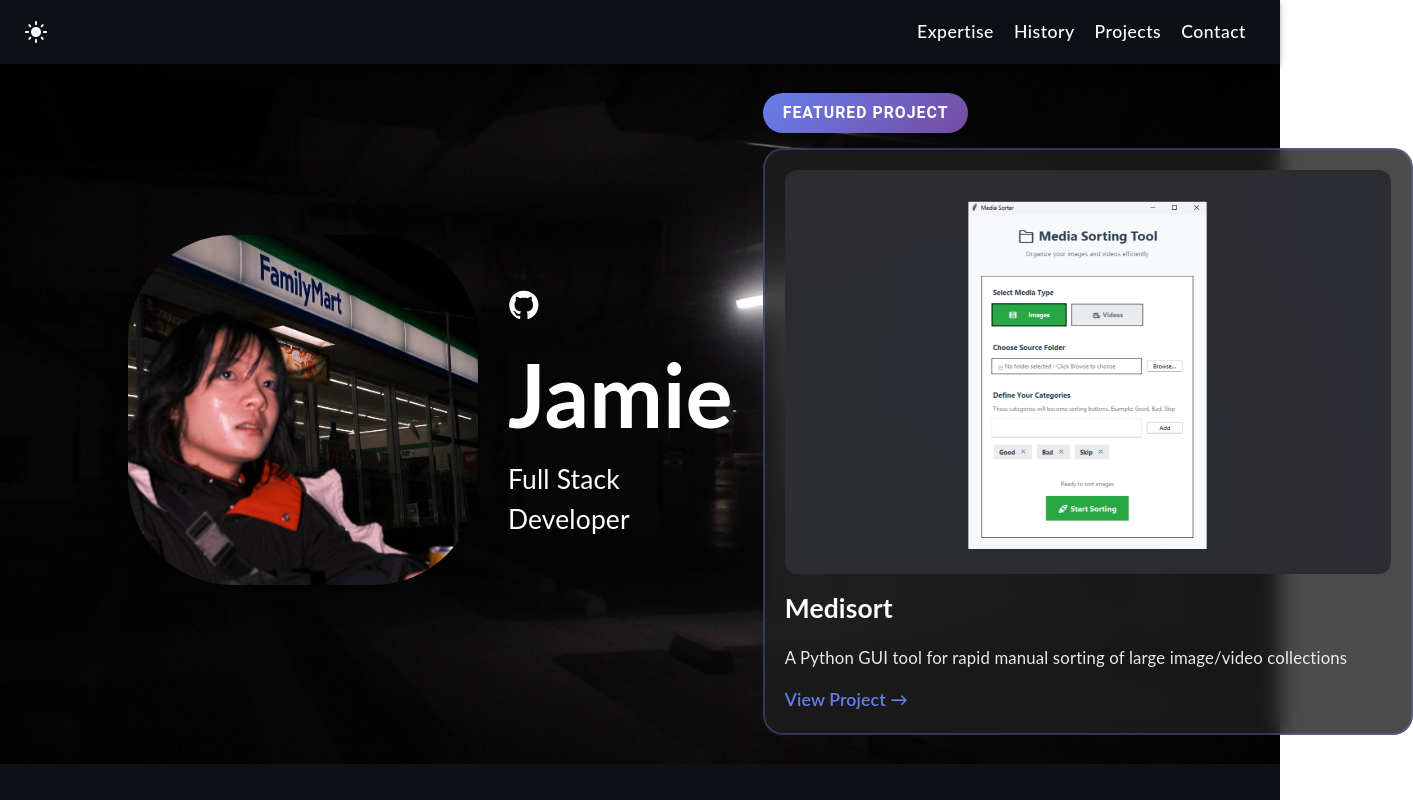
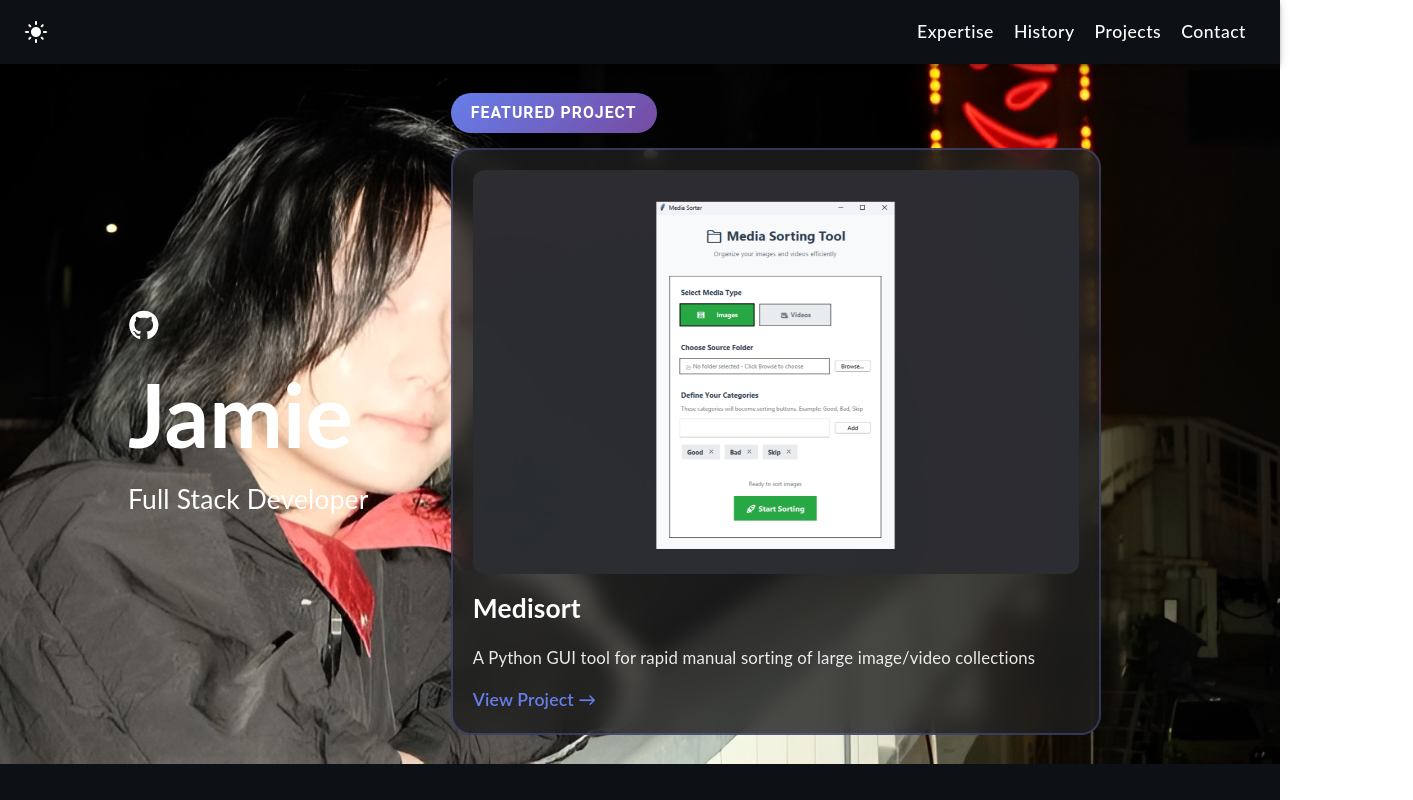
Before and after one commit to anijam99/Portfolio, a React (Create React App) app: page / in a window 1280 px wide. Shown: the top 800 px of the page, 1413 px wide, since content can reach past the window. Built offline with nearby package versions, Linux system fonts and the light colour scheme.

Commit message:
testing bg images

```diff
--- a/src/components/Main.tsx
+++ b/src/components/Main.tsx
@@ -9,9 +9,6 @@ function Main() {
   return (
     <div className="container">
       <div className="about-section">
-        <div className="image-wrapper">
-          <img src={avatar} alt="Avatar" />
-        </div>
         <div className="content">
           <div className="social_icons">
             <a href="https://github.com/anijam99" target="_blank" rel="noreferrer"><GitHubIcon/></a>
```
Also changed, not shown: src/assets/images/bg-dark (old).png (added), src/assets/images/bg-dark.png.
